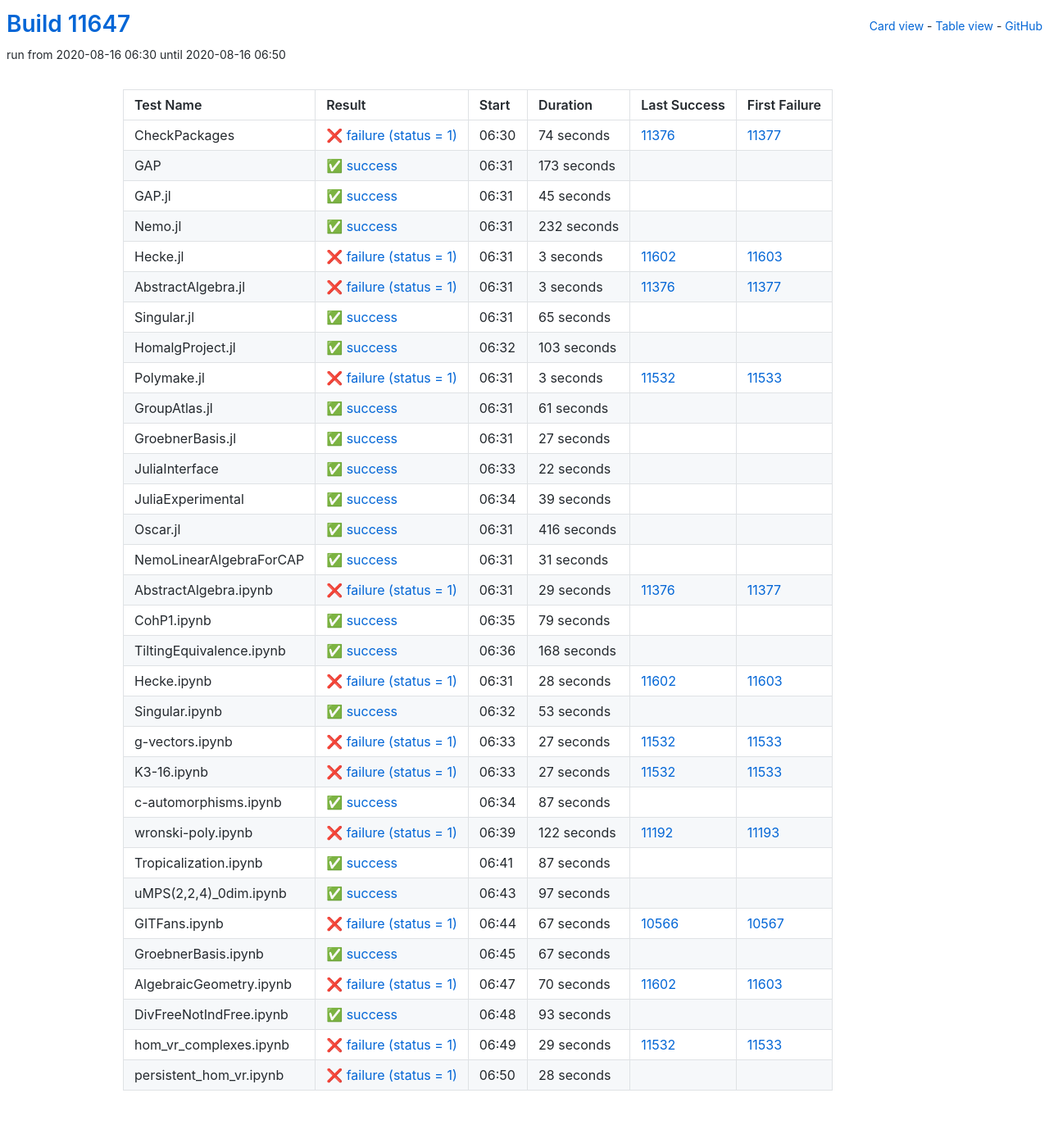
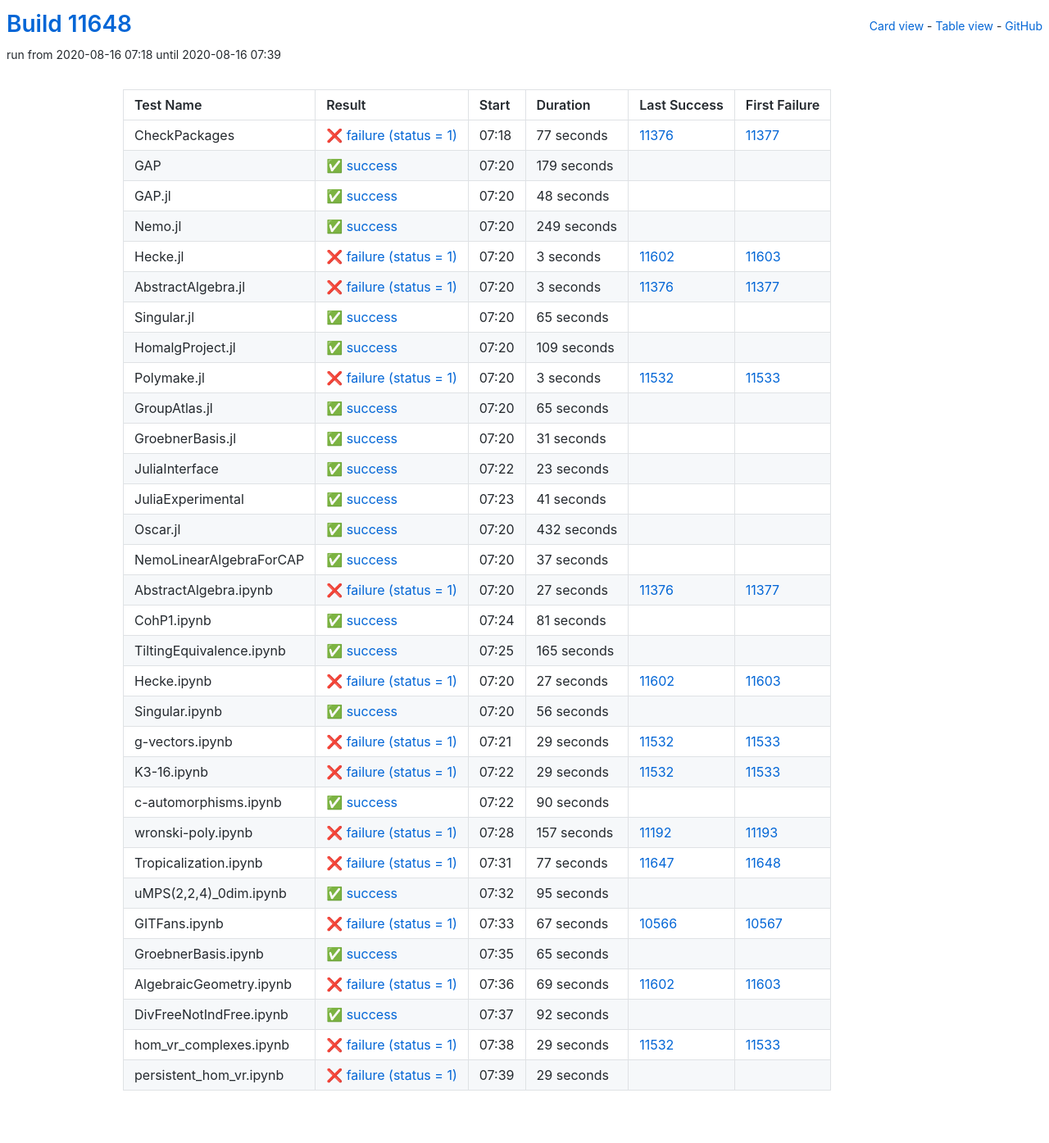
Before and after one commit to oscar-system/oscar-ci-status, a Jekyll site: the page built from table.html, in a window 1280 px wide. Shown: the whole page at 82% size. Built offline with Jekyll 4.4.1, drawn with Linux system fonts in a browser that asks for light colours.

Commit message:
Build #11648

```diff
--- a/_data/ci.yml
+++ b/_data/ci.yml
@@ -1,6 +1,6 @@
 ---
-build: 11647
-build_url: https://oscarci.mathematik.uni-kl.de/job/oscar/11647/
+build: 11648
+build_url: https://oscarci.mathematik.uni-kl.de/job/oscar/11648/
 job: oscar
 organization: oscar-system
 repo: oscar-ci-status
@@ -8,56 +8,56 @@
 tests:
 - name: CheckPackages
   id: checkpackages
-  log: https://oscarci.mathematik.uni-kl.de/job/oscar/11647/artifact/logs/build-11647/CheckPackages.log
-  start: 2020-08-16 06:30
+  log: https://oscarci.mathematik.uni-kl.de/job/oscar/11648/artifact/logs/build-11648/CheckPackages.log
+  start: 2020-08-16 07:18
   success: false
   exitcode: 1
   status: failure
-  duration: 74
+  duration: 77
   last_success: 11376
   last_success_url: https://oscarci.mathematik.uni-kl.de/job/oscar/11376/
   first_failure: 11377
   first_failure_url: https://oscarci.mathematik.uni-kl.de/job/oscar/11377/
 - name: GAP
   id: gap
-  log: https://oscarci.mathematik.uni-kl.de/job/oscar/11647/artifact/logs/build-11647/GAP.log
-  start: 2020-08-16 06:31
+  log: https://oscarci.mathematik.uni-kl.de/job/oscar/11648/artifact/logs/build-11648/GAP.log
+  start: 2020-08-16 07:20
   success: true
   exitcode: 0
   status: success
-  duration: 173
+  duration: 179
   last_success: false
   last_success_url:
   first_failure: false
   first_failure_url:
 - name: GAP.jl
   id: gap-jl
-  log: https://oscarci.mathematik.uni-kl.de/job/oscar/11647/artifact/logs/build-11647/GAP.jl.log
-  start: 2020-08-16 06:31
+  log: https://oscarci.mathematik.uni-kl.de/job/oscar/11648/artifact/logs/build-11648/GAP.jl.log
+  start: 2020-08-16 07:20
   success: true
   exitcode: 0
   status: success
-  duration: 45
+  duration: 48
   last_success: false
   last_success_url:
   first_failure: false
   first_failure_url:
 - name: Nemo.jl
   id: nemo-jl
-  log: https://oscarci.mathematik.uni-kl.de/job/oscar/11647/artifact/logs/build-11647/Nemo.jl.log
-  start: 2020-08-16 06:31
+  log: https://oscarci.mathematik.uni-kl.de/job/oscar/11648/artifact/logs/build-11648/Nemo.jl.log
+  start: 2020-08-16 07:20
   success: true
   exitcode: 0
   status: success
-  duration: 232
+  duration: 249
   last_success: false
   last_success_url:
   first_failure: false
   first_failure_url:
 - name: Hecke.jl
   id: hecke-jl
-  log: https://oscarci.mathematik.uni-kl.de/job/oscar/11647/artifact/logs/build-11647/Hecke.jl.log
-  start: 2020-08-16 06:31
+  log: https://oscarci.mathematik.uni-kl.de/job/oscar/11648/artifact/logs/build-11648/Hecke.jl.log
+  start: 2020-08-16 07:20
   success: false
   exitcode: 1
   status: failure
@@ -68,8 +68,8 @@
   first_failure_url: https://oscarci.mathematik.uni-kl.de/job/oscar/11603/
 - name: AbstractAlgebra.jl
   id: abstractalgebra-jl
-  log: https://oscarci.mathematik.uni-kl.de/job/oscar/11647/artifact/logs/build-11647/AbstractAlgebra.jl.log
-  start: 2020-08-16 06:31
+  log: https://oscarci.mathematik.uni-kl.de/job/oscar/11648/artifact/logs/build-11648/AbstractAlgebra.jl.log
+  start: 2020-08-16 07:20
   success: false
   exitcode: 1
   status: failure
@@ -80,8 +80,8 @@
   first_failure_url: https://oscarci.mathematik.uni-kl.de/job/oscar/11377/
 - name: Singular.jl
   id: singular-jl
-  log: https://oscarci.mathematik.uni-kl.de/job/oscar/11647/artifact/logs/build-11647/Singular.jl.log
-  start: 2020-08-16 06:31
+  log: https://oscarci.mathematik.uni-kl.de/job/oscar/11648/artifact/logs/build-11648/Singular.jl.log
+  start: 2020-08-16 07:20
   success: true
   exitcode: 0
   status: success
@@ -92,20 +92,20 @@
   first_failure_url:
 - name: HomalgProject.jl
   id: homalgproject-jl
-  log: https://oscarci.mathematik.uni-kl.de/job/oscar/11647/artifact/logs/build-11647/HomalgProject.jl.log
-  start: 2020-08-16 06:32
+  log: https://oscarci.mathematik.uni-kl.de/job/oscar/11648/artifact/logs/build-11648/HomalgProject.jl.log
+  start: 2020-08-16 07:20
   success: true
   exitcode: 0
   status: success
-  duration: 103
+  duration: 109
   last_success: false
   last_success_url:
   first_failure: false
   first_failure_url:
 - name: Polymake.jl
   id: polymake-jl
-  log: https://oscarci.mathematik.uni-kl.de/job/oscar/11647/artifact/logs/build-11647/Polymake.jl.log
-  start: 2020-08-16 06:31
+  log: https://oscarci.mathematik.uni-kl.de/job/oscar/11648/artifact/logs/build-11648/Polymake.jl.log
+  start: 2020-08-16 07:20
   success: false
   exitcode: 1
   status: failure
@@ -116,68 +116,20 @@
   first_failure_url: https://oscarci.mathematik.uni-kl.de/job/oscar/11533/
 - name: GroupAtlas.jl
   id: groupatlas-jl
-  log: https://oscarci.mathematik.uni-kl.de/job/oscar/11647/artifact/logs/build-11647/GroupAtlas.jl.log
-  start: 2020-08-16 06:31
+  log: https://oscarci.mathematik.uni-kl.de/job/oscar/11648/artifact/logs/build-11648/GroupAtlas.jl.log
+  start: 2020-08-16 07:20
   success: true
   exitcode: 0
   status: success
-  duration: 61
+  duration: 65
   last_success: false
   last_success_url:
   first_failure: false
   first_failure_url:
 - name: GroebnerBasis.jl
   id: groebnerbasis-jl
-  log: https://oscarci.mathematik.uni-kl.de/job/oscar/11647/artifact/logs/build-11647/GroebnerBasis.jl.log
-  start: 2020-08-16 06:31
-  success: true
-  exitcode: 0
-  status: success
-  duration: 27
-  last_success: false
-  last_success_url:
-  first_failure: false
-  first_failure_url:
-- name: JuliaInterface
-  id: juliainterface
-  log: https://oscarci.mathematik.uni-kl.de/job/oscar/11647/artifact/logs/build-11647/JuliaInterface.log
-  start: 2020-08-16 06:33
-  success: true
-  exitcode: 0
-  status: success
-  duration: 22
-  last_success: false
-  last_success_url:
-  first_failure: false
-  first_failure_url:
-- name: JuliaExperimental
-  id: juliaexperimental
-  log: https://oscarci.mathematik.uni-kl.de/job/oscar/11647/artifact/logs/build-11647/JuliaExperimental.log
-  start: 2020-08-16 06:34
-  success: true
-  exitcode: 0
-  status: success
-  duration: 39
-  last_success: false
-  last_success_url:
-  first_failure: false
-  first_failure_url:
-- name: Oscar.jl
-  id: oscar-jl
-  log: https://oscarci.mathematik.uni-kl.de/job/oscar/11647/artifact/logs/build-11647/Oscar.jl.log
-  start: 2020-08-16 06:31
-  success: true
-  exitcode: 0
-  status: success
-  duration: 416
-  last_success: false
-  last_success_url:
-  first_failure: false
-  first_failure_url:
-- name: NemoLinearAlgebraForCAP
-  id: nemolinearalgebraforcap
-  log: https://oscarci.mathematik.uni-kl.de/job/oscar/11647/artifact/logs/build-11647/NemoLinearAlgebraForCAP.log
-  start: 2020-08-16 06:31
+  log: https://oscarci.mathematik.uni-kl.de/job/oscar/11648/artifact/logs/build-11648/GroebnerBasis.jl.log
+  start: 2020-08-16 07:20
   success: true
   exitcode: 0
   status: success
@@ -186,142 +138,190 @@
   last_success_url:
   first_failure: false
   first_failure_url:
+- name: JuliaInterface
+  id: juliainterface
+  log: https://oscarci.mathematik.uni-kl.de/job/oscar/11648/artifact/logs/build-11648/JuliaInterface.log
+  start: 2020-08-16 07:22
+  success: true
+  exitcode: 0
+  status: success
+  duration: 23
+  last_success: false
+  last_success_url:
+  first_failure: false
+  first_failure_url:
+- name: JuliaExperimental
+  id: juliaexperimental
+  log: https://oscarci.mathematik.uni-kl.de/job/oscar/11648/artifact/logs/build-11648/JuliaExperimental.log
+  start: 2020-08-16 07:23
+  success: true
+  exitcode: 0
+  status: success
+  duration: 41
+  last_success: false
+  last_success_url:
+  first_failure: false
+  first_failure_url:
+- name: Oscar.jl
+  id: oscar-jl
+  log: https://oscarci.mathematik.uni-kl.de/job/oscar/11648/artifact/logs/build-11648/Oscar.jl.log
+  start: 2020-08-16 07:20
+  success: true
+  exitcode: 0
+  status: success
+  duration: 432
+  last_success: false
+  last_success_url:
+  first_failure: false
+  first_failure_url:
+- name: NemoLinearAlgebraForCAP
+  id: nemolinearalgebraforcap
+  log: https://oscarci.mathematik.uni-kl.de/job/oscar/11648/artifact/logs/build-11648/NemoLinearAlgebraForCAP.log
+  start: 2020-08-16 07:20
+  success: true
+  exitcode: 0
+  status: success
+  duration: 37
+  last_success: false
+  last_success_url:
+  first_failure: false
+  first_failure_url:
 - name: AbstractAlgebra.ipynb
   id: abstractalgebra-ipynb
-  log: https://oscarci.mathematik.uni-kl.de/job/oscar/11647/artifact/logs/build-11647/AbstractAlgebra.ipynb.log
-  start: 2020-08-16 06:31
+  log: https://oscarci.mathematik.uni-kl.de/job/oscar/11648/artifact/logs/build-11648/AbstractAlgebra.ipynb.log
+  start: 2020-08-16 07:20
   success: false
   exitcode: 1
   status: failure
-  duration: 29
+  duration: 27
   last_success: 11376
   last_success_url: https://oscarci.mathematik.uni-kl.de/job/oscar/11376/
   first_failure: 11377
   first_failure_url: https://oscarci.mathematik.uni-kl.de/job/oscar/11377/
 - name: CohP1.ipynb
   id: cohp1-ipynb
-  log: https://oscarci.mathematik.uni-kl.de/job/oscar/11647/artifact/logs/build-11647/CohP1.ipynb.log
-  start: 2020-08-16 06:35
+  log: https://oscarci.mathematik.uni-kl.de/job/oscar/11648/artifact/logs/build-11648/CohP1.ipynb.log
+  start: 2020-08-16 07:24
   success: true
   exitcode: 0
   status: success
-  duration: 79
+  duration: 81
   last_success: false
   last_success_url:
   first_failure: false
   first_failure_url:
 - name: TiltingEquivalence.ipynb
   id: tiltingequivalence-ipynb
-  log: https://oscarci.mathematik.uni-kl.de/job/oscar/11647/artifact/logs/build-11647/TiltingEquivalence.ipynb.log
-  start: 2020-08-16 06:36
+  log: https://oscarci.mathematik.uni-kl.de/job/oscar/11648/artifact/logs/build-11648/TiltingEquivalence.ipynb.log
+  start: 2020-08-16 07:25
   success: true
   exitcode: 0
   status: success
-  duration: 168
+  duration: 165
   last_success: false
   last_success_url:
   first_failure: false
   first_failure_url:
 - name: Hecke.ipynb
   id: hecke-ipynb
-  log: https://oscarci.mathematik.uni-kl.de/job/oscar/11647/artifact/logs/build-11647/Hecke.ipynb.log
-  start: 2020-08-16 06:31
+  log: https://oscarci.mathematik.uni-kl.de/job/oscar/11648/artifact/logs/build-11648/Hecke.ipynb.log
+  start: 2020-08-16 07:20
   success: false
   exitcode: 1
   status: failure
-  duration: 28
+  duration: 27
   last_success: 11602
   last_success_url: https://oscarci.mathematik.uni-kl.de/job/oscar/11602/
   first_failure: 11603
   first_failure_url: https://oscarci.mathematik.uni-kl.de/job/oscar/11603/
 - name: Singular.ipynb
   id: singular-ipynb
-  log: https://oscarci.mathematik.uni-kl.de/job/oscar/11647/artifact/logs/build-11647/Singular.ipynb.log
-  start: 2020-08-16 06:32
+  log: https://oscarci.mathematik.uni-kl.de/job/oscar/11648/artifact/logs/build-11648/Singular.ipynb.log
+  start: 2020-08-16 07:20
   success: true
   exitcode: 0
   status: success
-  duration: 53
+  duration: 56
   last_success: false
   last_success_url:
   first_failure: false
   first_failure_url:
 - name: g-vectors.ipynb
   id: g-vectors-ipynb
-  log: https://oscarci.mathematik.uni-kl.de/job/oscar/11647/artifact/logs/build-11647/g-vectors.ipynb.log
-  start: 2020-08-16 06:33
+  log: https://oscarci.mathematik.uni-kl.de/job/oscar/11648/artifact/logs/build-11648/g-vectors.ipynb.log
+  start: 2020-08-16 07:21
   success: false
   exitcode: 1
   status: failure
-  duration: 27
+  duration: 29
   last_success: 11532
   last_success_url: https://oscarci.mathematik.uni-kl.de/job/oscar/11532/
   first_failure: 11533
   first_failure_url: https://oscarci.mathematik.uni-kl.de/job/oscar/11533/
 - name: K3-16.ipynb
   id: k3-16-ipynb
-  log: https://oscarci.mathematik.uni-kl.de/job/oscar/11647/artifact/logs/build-11647/K3-16.ipynb.log
-  start: 2020-08-16 06:33
+  log: https://oscarci.mathematik.uni-kl.de/job/oscar/11648/artifact/logs/build-11648/K3-16.ipynb.log
+  start: 2020-08-16 07:22
   success: false
   exitcode: 1
   status: failure
-  duration: 27
+  duration: 29
   last_success: 11532
   last_success_url: https://oscarci.mathematik.uni-kl.de/job/oscar/11532/
   first_failure: 11533
   first_failure_url: https://oscarci.mathematik.uni-kl.de/job/oscar/11533/
 - name: c-automorphisms.ipynb
   id: c-automorphisms-ipynb
-  log: https://oscarci.mathematik.uni-kl.de/job/oscar/11647/artifact/logs/build-11647/c-automorphisms.ipynb.log
-  start: 2020-08-16 06:34
+  log: https://oscarci.mathematik.uni-kl.de/job/oscar/11648/artifact/logs/build-11648/c-automorphisms.ipynb.log
+  start: 2020-08-16 07:22
   success: true
   exitcode: 0
   status: success
-  duration: 87
+  duration: 90
   last_success: false
   last_success_url:
   first_failure: false
   first_failure_url:
 - name: wronski-poly.ipynb
   id: wronski-poly-ipynb
-  log: https://oscarci.mathematik.uni-kl.de/job/oscar/11647/artifact/logs/build-11647/wronski-poly.ipynb.log
-  start: 2020-08-16 06:39
+  log: https://oscarci.mathematik.uni-kl.de/job/oscar/11648/artifact/logs/build-11648/wronski-poly.ipynb.log
+  start: 2020-08-16 07:28
   success: false
   exitcode: 1
   status: failure
-  duration: 122
+  duration: 157
   last_success: 11192
   last_success_url: https://oscarci.mathematik.uni-kl.de/job/oscar/11192/
   first_failure: 11193
   first_failure_url: https://oscarci.mathematik.uni-kl.de/job/oscar/11193/
 - name: Tropicalization.ipynb
   id: tropicalization-ipynb
-  log: https://oscarci.mathematik.uni-kl.de/job/oscar/11647/artifact/logs/build-11647/Tropicalization.ipynb.log
-  start: 2020-08-16 06:41
+  log: https://oscarci.mathematik.uni-kl.de/job/oscar/11648/artifact/logs/build-11648/Tropicalization.ipynb.log
+  start: 2020-08-16 07:31
+  success: false
+  exitcode: 1
+  status: failure
+  duration: 77
+  last_success: 11647
+  last_success_url: https://oscarci.mathematik.uni-kl.de/job/oscar/11647/
+  first_failure: 11648
+  first_failure_url: https://oscarci.mathematik.uni-kl.de/job/oscar/11648/
+- name: uMPS(2,2,4)_0dim.ipynb
+  id: umps-2-2-4-0dim-ipynb
+  log: https://oscarci.mathematik.uni-kl.de/job/oscar/11648/artifact/logs/build-11648/uMPS-2-2-4-_0dim.ipynb.log
+  start: 2020-08-16 07:32
   success: true
   exitcode: 0
   status: success
-  duration: 87
-  last_success: false
-  last_success_url:
-  first_failure: false
-  first_failure_url:
-- name: uMPS(2,2,4)_0dim.ipynb
-  id: umps-2-2-4-0dim-ipynb
-  log: https://oscarci.mathematik.uni-kl.de/job/oscar/11647/artifact/logs/build-11647/uMPS-2-2-4-_0dim.ipynb.log
-  start: 2020-08-16 06:43
-  success: true
-  exitcode: 0
-  status: success
-  duration: 97
+  duration: 95
   last_success: false
   last_success_url:
   first_failure: false
   first_failure_url:
 - name: GITFans.ipynb
   id: gitfans-ipynb
-  log: https://oscarci.mathematik.uni-kl.de/job/oscar/11647/artifact/logs/build-11647/GITFans.ipynb.log
-  start: 2020-08-16 06:44
+  log: https://oscarci.mathematik.uni-kl.de/job/oscar/11648/artifact/logs/build-11648/GITFans.ipynb.log
+  start: 2020-08-16 07:33
   success: false
   exitcode: 1
   status: failure
@@ -332,44 +332,44 @@
   first_failure_url: https://oscarci.mathematik.uni-kl.de/job/oscar/10567/
 - name: GroebnerBasis.ipynb
   id: groebnerbasis-ipynb
-  log: https://oscarci.mathematik.uni-kl.de/job/oscar/11647/artifact/logs/build-11647/GroebnerBasis.ipynb.log
-  start: 2020-08-16 06:45
+  log: https://oscarci.mathematik.uni-kl.de/job/oscar/11648/artifact/logs/build-11648/GroebnerBasis.ipynb.log
+  start: 2020-08-16 07:35
   success: true
   exitcode: 0
   status: success
-  duration: 67
+  duration: 65
   last_success: false
   last_success_url:
   first_failure: false
   first_failure_url:
 - name: AlgebraicGeometry.ipynb
   id: algebraicgeometry-ipynb
-  log: https://oscarci.mathematik.uni-kl.de/job/oscar/11647/artifact/logs/build-11647/AlgebraicGeometry.ipynb.log
-  start: 2020-08-16 06:47
+  log: https://oscarci.mathematik.uni-kl.de/job/oscar/11648/artifact/logs/build-11648/AlgebraicGeometry.ipynb.log
+  start: 2020-08-16 07:36
   success: false
   exitcode: 1
   status: failure
-  duration: 70
+  duration: 69
   last_success: 11602
   last_success_url: https://oscarci.mathematik.uni-kl.de/job/oscar/11602/
   first_failure: 11603
   first_failure_url: https://oscarci.mathematik.uni-kl.de/job/oscar/11603/
 - name: DivFreeNotIndFree.ipynb
   id: divfreenotindfree-ipynb
-  log: https://oscarci.mathematik.uni-kl.de/job/oscar/11647/artifact/logs/build-11647/DivFreeNotIndFree.ipynb.log
-  start: 2020-08-16 06:48
+  log: https://oscarci.mathematik.uni-kl.de/job/oscar/11648/artifact/logs/build-11648/DivFreeNotIndFree.ipynb.log
+  start: 2020-08-16 07:37
   success: true
   exitcode: 0
   status: success
-  duration: 93
+  duration: 92
   last_success: false
   last_success_url:
   first_failure: false
   first_failure_url:
 - name: hom_vr_complexes.ipynb
   id: hom-vr-complexes-ipynb
-  log: https://oscarci.mathematik.uni-kl.de/job/oscar/11647/artifact/logs/build-11647/hom_vr_complexes.ipynb.log
-  start: 2020-08-16 06:49
+  log: https://oscarci.mathematik.uni-kl.de/job/oscar/11648/artifact/logs/build-11648/hom_vr_complexes.ipynb.log
+  start: 2020-08-16 07:38
   success: false
   exitcode: 1
   status: failure
@@ -380,12 +380,12 @@
   first_failure_url: https://oscarci.mathematik.uni-kl.de/job/oscar/11533/
 - name: persistent_hom_vr.ipynb
   id: persistent-hom-vr-ipynb
-  log: https://oscarci.mathematik.uni-kl.de/job/oscar/11647/artifact/logs/build-11647/persistent_hom_vr.ipynb.log
-  start: 2020-08-16 06:50
+  log: https://oscarci.mathematik.uni-kl.de/job/oscar/11648/artifact/logs/build-11648/persistent_hom_vr.ipynb.log
+  start: 2020-08-16 07:39
   success: false
   exitcode: 1
   status: failure
-  duration: 28
+  duration: 29
   last_success: false
   last_success_url:
   first_failure: false
```
Also changed, not shown: README.md.
